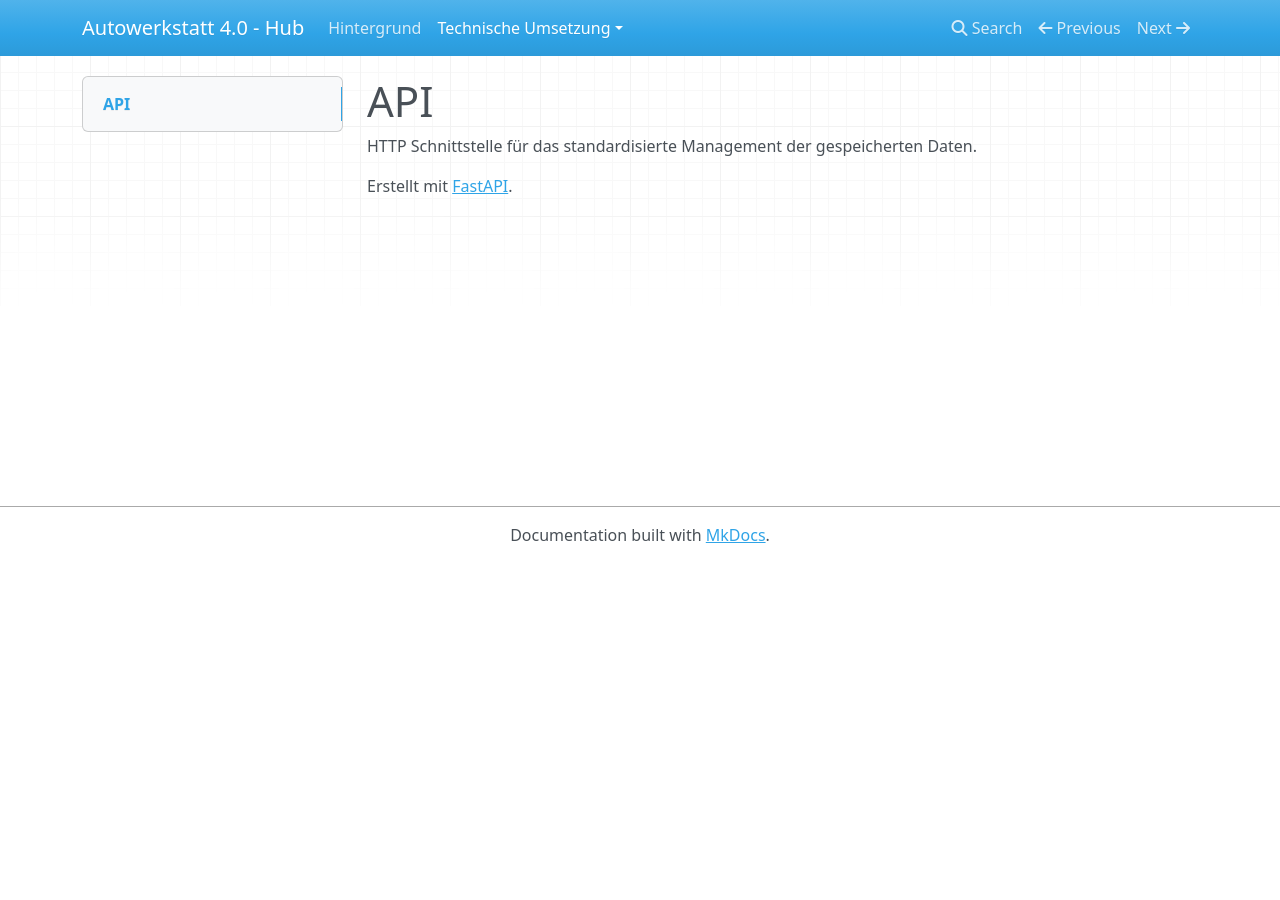
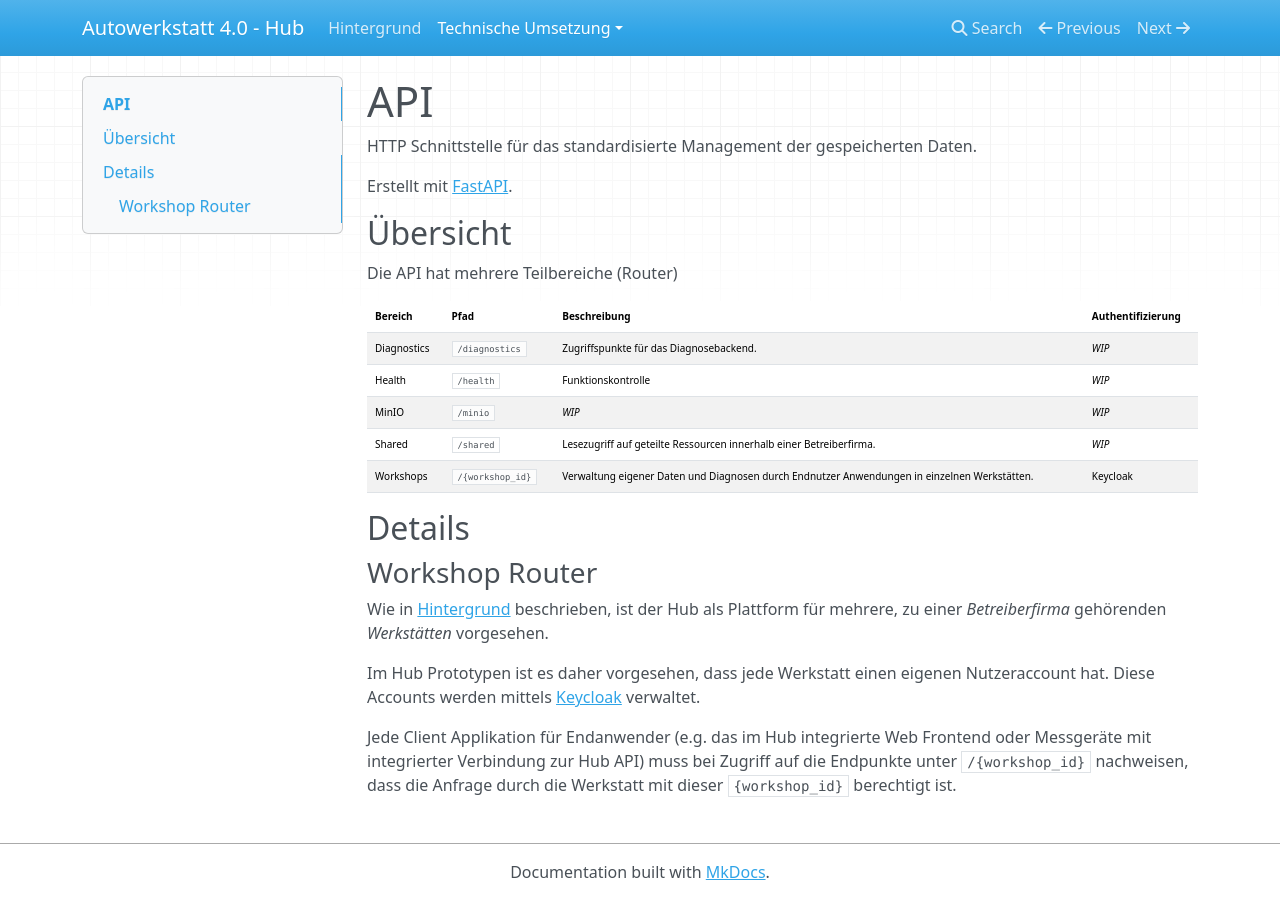
Before and after one commit to LMIS-AG/AW40-hub-docker, an MkDocs documentation site: the page built from docs/de/docs/tech/api.md, in a window 1280 px wide. Built offline with MkDocs 1.6.1, drawn with Linux system fonts in a browser that asks for light colours; nearby versions of some CDN libraries.

Commit message:
Update api.md
Short API overview added to the documentation

```diff
--- a/docs/de/docs/tech/api.md
+++ b/docs/de/docs/tech/api.md
@@ -3,3 +3,34 @@
 HTTP Schnittstelle für das standardisierte Management der gespeicherten Daten.
 
 Erstellt mit [FastAPI](https://fastapi.tiangolo.com/).
+
+## Übersicht
+
+Die API hat mehrere Teilbereiche (Router)
+
+<font size=1>
+
+| Bereich     | Pfad             | Beschreibung                                                                                 | Authentifizierung |
+|-------------|------------------|----------------------------------------------------------------------------------------------|-------------------|
+| Diagnostics | `/diagnostics`   | Zugriffspunkte für das Diagnosebackend.                                                      | *WIP*             |
+| Health      | `/health`        | Funktionskontrolle                                                                           | *WIP*             |
+| MinIO       | `/minio`         | *WIP*                                                                                        | *WIP*             |
+| Shared      | `/shared`        | Lesezugriff auf geteilte Ressourcen innerhalb einer Betreiberfirma.                          | *WIP*             |
+| Workshops   | `/{workshop_id}` | Verwaltung eigener Daten und Diagnosen durch Endnutzer Anwendungen in einzelnen Werkstätten. | Keycloak          |
+
+</font>
+
+## Details
+### Workshop Router
+
+Wie in [Hintergrund](../background.md) beschrieben, ist der Hub als Plattform
+für mehrere, zu einer *Betreiberfirma* gehörenden *Werkstätten* vorgesehen.
+
+Im Hub Prototypen ist es daher vorgesehen, dass jede Werkstatt einen eigenen
+Nutzeraccount hat. Diese Accounts werden mittels [Keycloak](https://www.keycloak.org/)
+verwaltet.
+
+Jede Client Applikation für Endanwender (e.g. das im
+Hub integrierte Web Frontend oder Messgeräte mit integrierter Verbindung zur
+Hub API) muss bei Zugriff auf die Endpunkte unter `/{workshop_id}` nachweisen,
+dass die Anfrage durch die Werkstatt mit dieser `{workshop_id}` berechtigt ist.
```
